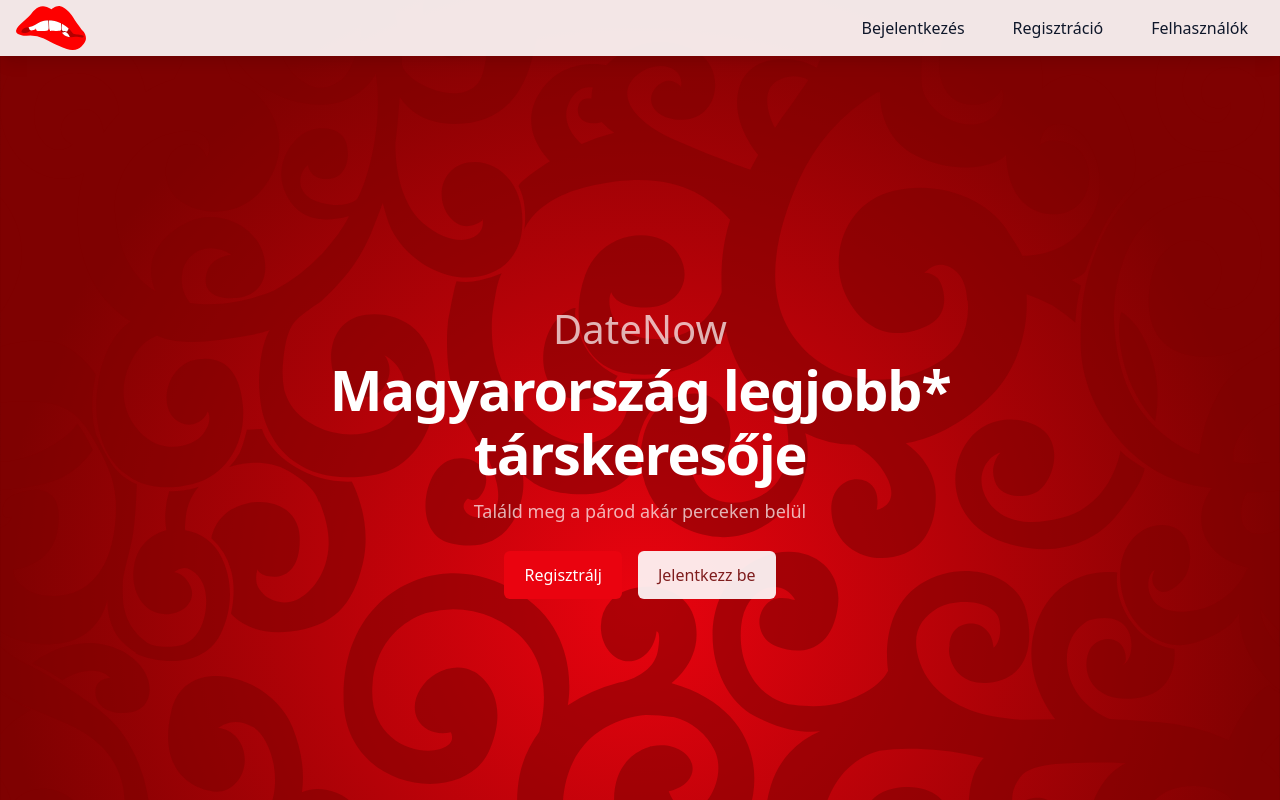
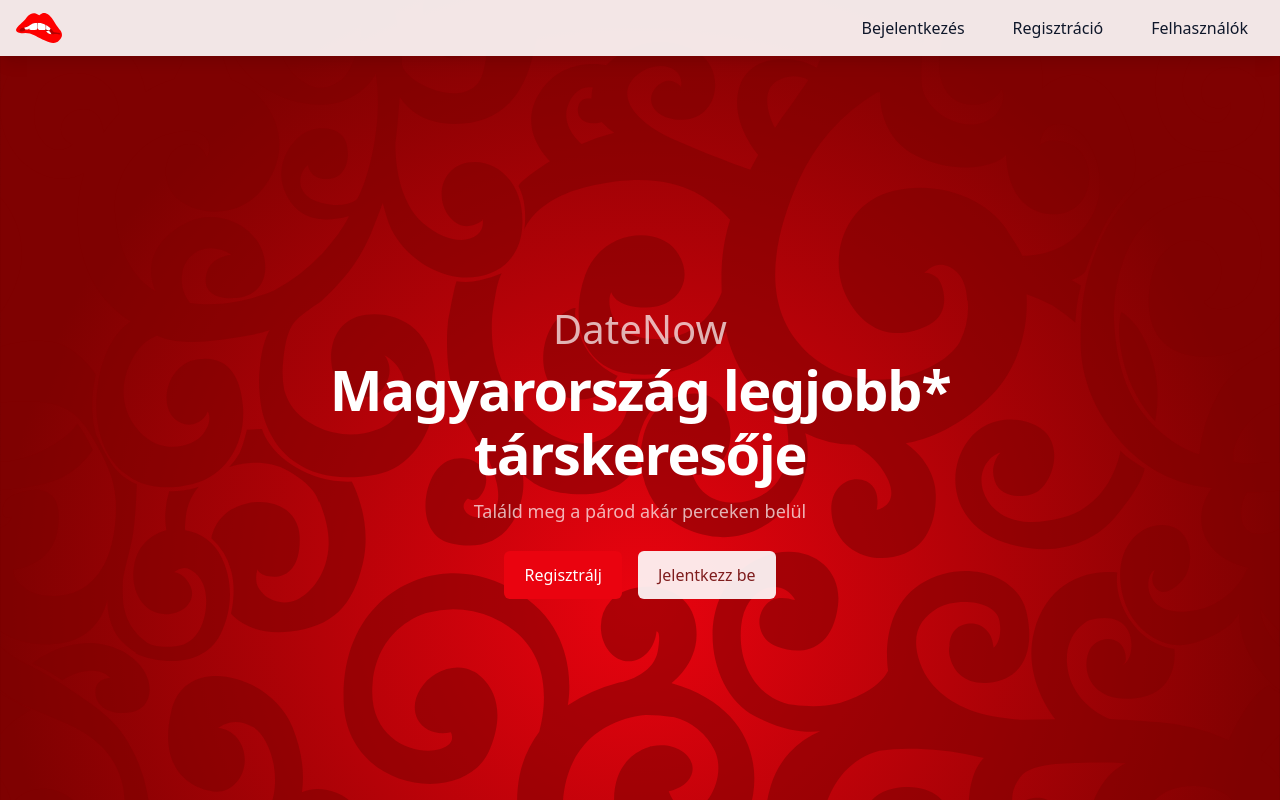
Before and after one commit to Homvi/next-tailwind-date, a Next.js app: page / in a window 1280 px wide. Shown: the top 800 px of the page. Built offline with nearby package versions, Linux system fonts and the light colour scheme.

Commit message:
add padding to logo

```diff
--- a/components/Navbar.jsx
+++ b/components/Navbar.jsx
@@ -19,7 +19,7 @@ export default function Navbar() {
         <>
             <nav className='flex z-30 overflow-hidden shadow-lg relative w-screen justify-between align-middle bg-white/90 text-gray-900' >
                 <Link href={"/"}>
-                    <div id="logoContainer" className='h-max mx-4 w-[70px] flex my-auto cursor-pointer'>
+                    <div id="logoContainer" className='h-max mx-1 w-[70px] flex my-auto p-3 cursor-pointer'>
                         <Image objectFit='contain' alt='image' src={Logo} />
                     </div>
                 </Link>
```
